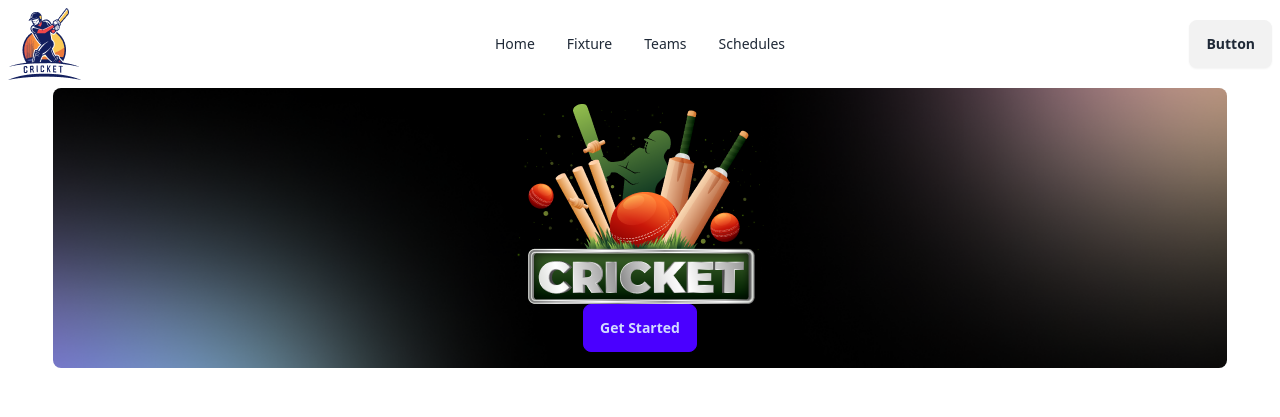
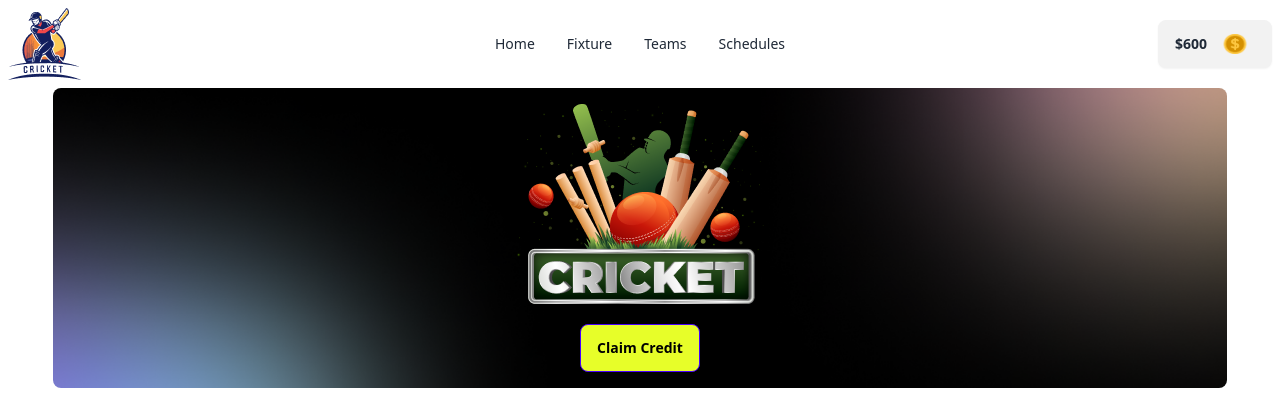
Before and after one commit to sumaiyaamin/bpl-11, a React (Vite) app: page / in a window 1280 px wide. Shown: the top 417 px of the page. Built offline with nearby package versions, Linux system fonts and the light colour scheme.

Commit message:
toast applied

```diff
--- a/package.json
+++ b/package.json
@@ -11,7 +11,8 @@
   },
   "dependencies": {
     "react": "^18.3.1",
-    "react-dom": "^18.3.1"
+    "react-dom": "^18.3.1",
+    "react-toastify": "^11.0.1"
   },
   "devDependencies": {
     "@eslint/js": "^9.15.0",
--- a/src/App.jsx
+++ b/src/App.jsx
@@ -1,9 +1,9 @@
 import { useState } from 'react'
 import './App.css'
-import Home from './components/Home/Home'
 import Navbar from './components/Navbar/Navbar'
 import PlayerContainer from './components/PlayerContainer/PlayerContainer'
-import Players from './components/Players/Players'
+import { ToastContainer } from 'react-toastify'
+import "react-toastify/dist/ReactToastify.css"
 
 
 function App() {
@@ -47,7 +47,8 @@ function App() {
     <>
 
       <Navbar />
-      <Home />
+      <ToastContainer />
+
 
       <PlayerContainer handleIsActive = {handleIsActive} IsActive={IsActive} handleSelected={handleSelected}/>
 
--- a/src/components/Home/Home.jsx
+++ /dev/null
@@ -1,19 +0,0 @@
-import banner from '../../assets/banner-main.png'
-
-const Home = () => {
-  return (
-    <div className="hero w-11/12 mx-auto rounded-lg mmin-h-screen bg-black bg-[url('/src/assets/bg-shadow.png')]">
-  <div className="hero-content text-center">
-    <div className="max-w-md ">
-      <div>
-        <img src={banner} alt="" />
-      </div>
-
-      <button className="btn btn-primary">Get Started</button>
-    </div>
-  </div>
-</div>
-  );
-};
-
-export default Home;
--- a/src/components/Navbar/Navbar.jsx
+++ b/src/components/Navbar/Navbar.jsx
@@ -1,8 +1,30 @@
 import logo from '../../assets/logo.png'
-import Home from '../Home/Home';
+import banner from '../../assets/banner-main.png'
+import coin from '../../assets/coinIcon.png'
+import {  useState } from 'react';
+import { toast,Bounce } from 'react-toastify';
 const Navbar = () => {
+
+  const[coins, setCoins] = useState((600))
+
+ const handleAddCredit =()=>{
+  toast.success(`Credit added succesfully`, {
+    position: "top-right",
+    autoClose: 5000,
+    hideProgressBar: false,
+    closeOnClick: false,
+    pauseOnHover: true,
+    draggable: true,
+    progress: undefined,
+    theme: "light",
+    transition: Bounce,
+    });
+  setCoins(coins + 2500);
+
+ }
   return (
-    <div className="navbar bg-base-100">
+    <div>
+      <div className="navbar bg-base-100">
   <div className="navbar-start">
     <div className="dropdown">
       <div tabIndex={0} role="button" className="btn btn-ghost lg:hidden">
@@ -45,7 +67,22 @@ const Navbar = () => {
     </ul>
   </div>
   <div className="navbar-end">
-    <a className="btn">Button</a>
+    <a className="btn">${coins} <img className ="w-10 h-5 " src={coin} alt="" /></a>
+
+  </div>
+
+    </div>
+   <div className="hero w-11/12 mx-auto rounded-lg mmin-h-screen bg-black bg-[url('/src/assets/bg-shadow.png')]">
+    <div className="hero-content text-center">
+      <div className="max-w-md ">
+        <div>
+          <img src={banner} alt="" />
+        </div>
+
+        <button onClick={handleAddCredit} className="btn btn-primary bg-[#E7FE29] text-black mt-5">Claim Credit</button>
+
+      </div>
+    </div>
   </div>
 
 </div>
```
Also changed, not shown: 1 other file (tests, documents, lock files or other folders).
